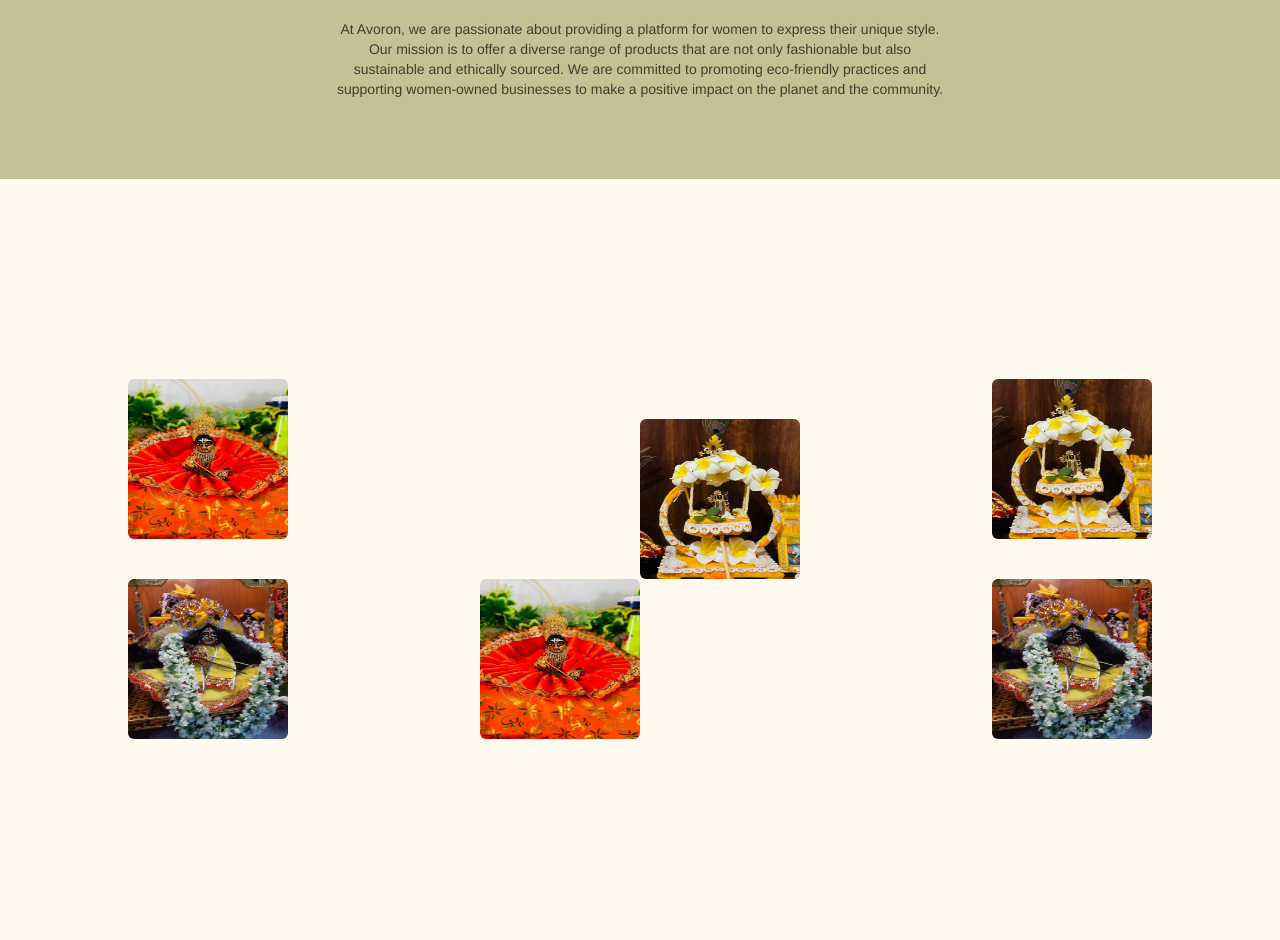
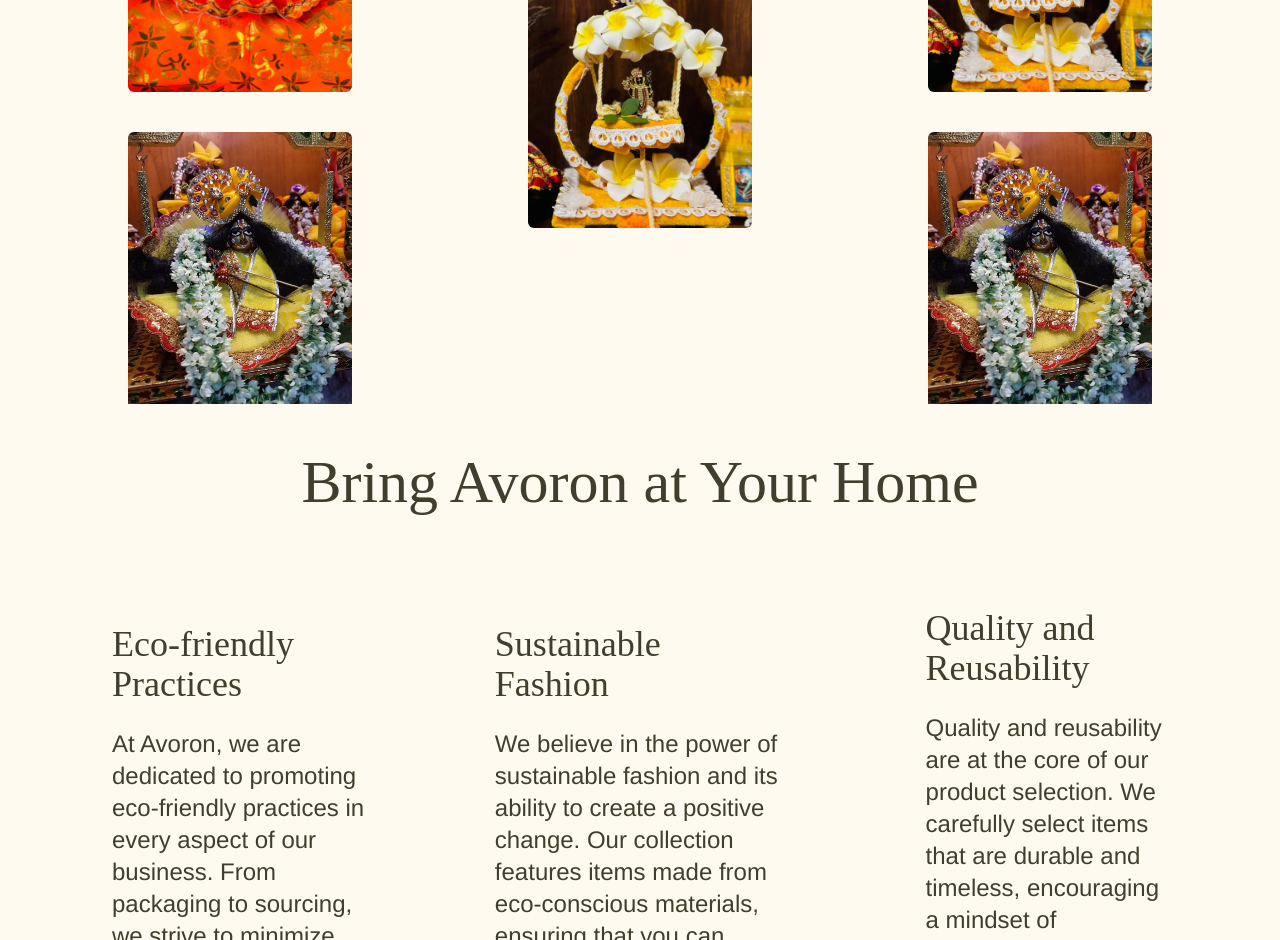
Before and after one commit to gohan-gb/Avoron, a React (Vite) app: page /about in a window 1280 px wide. Shown: the part 1860-2800 px from the top of the page. Built offline with nearby package versions, Linux system fonts and the light colour scheme; no server answers.

Commit message:
animation change

```diff
--- a/package.json
+++ b/package.json
@@ -12,6 +12,7 @@
   "dependencies": {
     "@emailjs/browser": "^4.4.1",
     "@reduxjs/toolkit": "^2.3.0",
+    "animejs": "^3.2.2",
     "aos": "^2.3.4",
     "appwrite": "^16.0.2",
     "framer-motion": "^11.11.13",
--- a/src/pages/About/About.jsx
+++ b/src/pages/About/About.jsx
@@ -1,6 +1,5 @@
 import React from 'react'
 import AnimatedImage from './AnimateImage'
-import AboutCarousal from './AboutCarousal'
 import MarginWrapper from '../../common/MarginWrapper'
 
 const About = () => {
@@ -20,7 +19,7 @@ const About = () => {
         <MarginWrapper>
           <div className="flex flex-col justify-center items-center">
             <h1 className="h3 text-center pt-16 pb-16">Welcome to Avoron</h1>
-            <p className="text-center p1 pb-16 w-[75%] sm:w-[50%]">
+            <p className="text-center p1 pb-4 w-[75%] sm:w-[50%]">
             We are dedicated to providing exceptional customer service.
             Whether you have a question, need assistance, or just want to say
             hello, we're here for you. Reach out to us via email, live chat,
@@ -29,11 +28,12 @@ const About = () => {
           </div>
         </MarginWrapper>
       </div>
-      <div className="flex items-center justify-center mt-8">
-       <img
-      src="/assets/krishna3.webp"
-      alt="women empowerment"
-      className="w-full h-1/2 max-w-xs sm:max-w-sm md:max-w-md lg:max-w-3xl xl:max-w-4xl  rounded-s-xl rounded-e-xl object-cover" />
+      <div className="flex items-center justify-center">
+      <img
+  src="/assets/krishna3.webp"
+  alt="goddess"
+  className="w-full max-w-[600px] max-h-[900px] sm:max-w-[600px] sm:max-h-[500px] md:max-w-[700px] md:max-h-[550px] lg:max-w-[800px] lg:max-h-[600px] xl:max-w-[900px] xl:max-h-[700px] h-auto rounded-s-xl rounded-e-xl"/>
+
       {/* <AboutCarousal /> */}
       </div>
 
@@ -58,6 +58,7 @@ const About = () => {
       <AnimatedImage />
      </div>
 
+     <MarginWrapper >
      <div className='my-12'>
      <p className="text-center h3 text-dark mt-8 text-6xl ">  Bring Avoron at Your Home</p>
      </div>
@@ -88,7 +89,7 @@ const About = () => {
      </p>
      </div>
      </section>
-
+     </MarginWrapper>
 
     </div>
   )
--- a/src/pages/About/AnimateImage.jsx
+++ b/src/pages/About/AnimateImage.jsx
@@ -1,108 +1,92 @@
-import React, { useRef } from "react";
-import { motion, useInView } from "framer-motion";
+import React, { useEffect, useRef } from "react";
+import anime from "animejs";
 
 const AnimateImage = () => {
-  // Animation variants
-  const variants = {
-    fromLeft: {
-      hidden: { x: -200, y: 50, opacity: 0 },
-      visible: { x: 0, y: 0, opacity: 1 },
+  // Image data array
+  const images = [
+    {
+      src: "/assets/krishna3.webp",
+      alt: "From Left 1",
+      style: { top: "25%", left: "10%" },
+      animation: { translateX: [-200, 0], translateY: [50, 0], opacity: [0, 1] },
+      delay: 0,
     },
-    fromRight: {
-      hidden: { x: 200, y: 50, opacity: 0 },
-      visible: { x: 0, y: 0, opacity: 1 },
+    {
+      src: "/assets/krishna2.webp",
+      alt: "From Left 2",
+      style: {
+        top: "50%",
+        left: "10%",
+        marginTop: "10%", // Correct usage of marginTop
+      },
+      animation: { translateX: [-200, 0], translateY: [50, 0], opacity: [0, 1] },
+      delay: 300,
     },
-    fromBottom: {
-      hidden: { y: 200, opacity: 0 },
-      visible: { y: 0, opacity: 1 },
+
+    {
+      src: "/assets/krishna1.webp",
+      alt: "Centered Image",
+      style: {
+        top: "60%",
+        left: "50%",
+        transform: "translate(-50%, -50%)", // Fixes it in the center
+      },
+      animation: { translateY: [200, 0], opacity: [0, 1] },
+      delay: 600,
     },
-  };
+    {
+      src: "/assets/krishna1.webp",
+      alt: "From Right 1",
+      style: { top: "25%", right: "10%" },
+      animation: { translateX: [200, 0], translateY: [50, 0], opacity: [0, 1] },
+      delay: 900,
+    },
+    {
+      src: "/assets/krishna2.webp",
+      alt: "From Right 2",
+      style: {
+        top: "50%",
+        right: "10%",
+        marginTop: "10%", // Correct usage of marginTop
+      },
+      animation: { translateX: [200, 0], translateY: [50, 0], opacity: [0, 1] },
+      delay: 1200,
+    },
+  ];
 
-  // Ref and in-view detection
-  const sectionRef = useRef(null);
-  const isInView = useInView(sectionRef, { once: true, margin: "-100px" });
+  // Reference for the container
+  const containerRef = useRef(null);
+
+  useEffect(() => {
+    const elements = containerRef.current.querySelectorAll(".animated-image");
+
+    elements.forEach((el, index) => {
+      const { animation, delay } = images[index];
+      anime({
+        targets: el,
+        ...animation,
+        delay,
+        duration: 1000,
+        easing: "easeOutQuad",
+      });
+    });
+  }, []);
 
   return (
     <div
-      ref={sectionRef}
+      ref={containerRef}
       className="flex justify-center items-center h-screen relative"
     >
-      {/* Two images from the left */}
-      <motion.img
-         src="/assets/krishna3.webp"
-        alt="From Left 1"
-        className="absolute rounded-md w-28 h-28 sm:w-28 sm:h-28 md:w-32 md:h-32 lg:w-40 lg:h-40"
-        variants={variants.fromLeft}
-        initial="hidden"
-        animate={isInView ? "visible" : "hidden"}
-        transition={{ duration: 1, delay: 0 }}
-        style={{ top: "25%", left: "10%" }}
-      />
-      <motion.img
-       src="/assets/krishna2.webp"
-        alt="From Left 2"
-        className="absolute rounded-md w-28 h-28 sm:w-28 sm:h-28 md:w-32 md:h-32 lg:w-40 lg:h-40"
-        variants={variants.fromLeft}
-        initial="hidden"
-        animate={isInView ? "visible" : "hidden"}
-        transition={{ duration: 1, delay: 0.3 }}
-        style={{ top: "50%", left: "10%" }}
-      />
+      {images.map(({ src, alt, style }, index) => (
+        <img
+          key={index}
+          src={src}
+          alt={alt}
+          className={`animated-image absolute rounded-md w-28 h-40 sm:w-36 sm:h-44 md:w-48 md:h-52 lg:w-56 lg:h-72 ${index === 2 ? "hidden lg:block" : ""}`}
 
-      {/* One image from the bottom (centered horizontally and vertically) */}
-      <motion.img
-       src="/assets/krishna1.webp"
-        alt="From Bottom"
-        className="absolute hidden lg:block rounded-md w-28 h-28 sm:w-28 sm:h-28 md:w-32 md:h-32 lg:w-40 lg:h-40 "
-        variants={variants.fromBottom}
-        initial="hidden"
-        animate={isInView ? "visible" : "hidden"}
-        transition={{ duration: 1, delay: 0.6 }}
-        style={{
-          bottom: "50%", // Center vertically
-          left: "50%",  // Center horizontally
-          transform: "translate(-50%, 50%)", // Center image both ways
-        }}
-      />
-       <motion.img
-        src="/assets/krishna3.webp"
-        alt="From Bottom"
-        className="absolute hidden lg:block rounded-md w-28 h-28 sm:w-28 sm:h-28 md:w-32 md:h-32 lg:w-40 lg:h-40"
-        variants={variants.fromBottom}
-        initial="hidden"
-        animate={isInView ? "visible" : "hidden"}
-        transition={{ duration: 1, delay: 0.6 }}
-        style={{
-          top: "50%", // Center vertically
-          right: "50%",  // Center horizontally
-          transform: "translate(-50%, 50%)", // Center image both ways
-
-        }}
-      />
-
-
-
-      {/* Two images from the right */}
-      <motion.img
-        src="/assets/krishna1.webp"
-        alt="From Right 1"
-        className="absolute rounded-md w-28 h-28 sm:w-28 sm:h-28 md:w-32 md:h-32 lg:w-40 lg:h-40"
-        variants={variants.fromRight}
-        initial="hidden"
-        animate={isInView ? "visible" : "hidden"}
-        transition={{ duration: 1, delay: 0.9 }}
-        style={{ top: "25%", right: "10%" }}
-      />
-      <motion.img
-         src="/assets/krishna2.webp"
-        alt="From Right 2"
-        className="absolute rounded-md w-28 h-28 sm:w-28 sm:h-28 md:w-32 md:h-32 lg:w-40 lg:h-40"
-        variants={variants.fromRight}
-        initial="hidden"
-        animate={isInView ? "visible" : "hidden"}
-        transition={{ duration: 1, delay: 1.2 }}
-        style={{ top: "50%", right: "10%" }}
-      />
+          style={style}
+        />
+      ))}
     </div>
   );
 };
```
Also changed, not shown: 1 other file (tests, documents, lock files or other folders).
